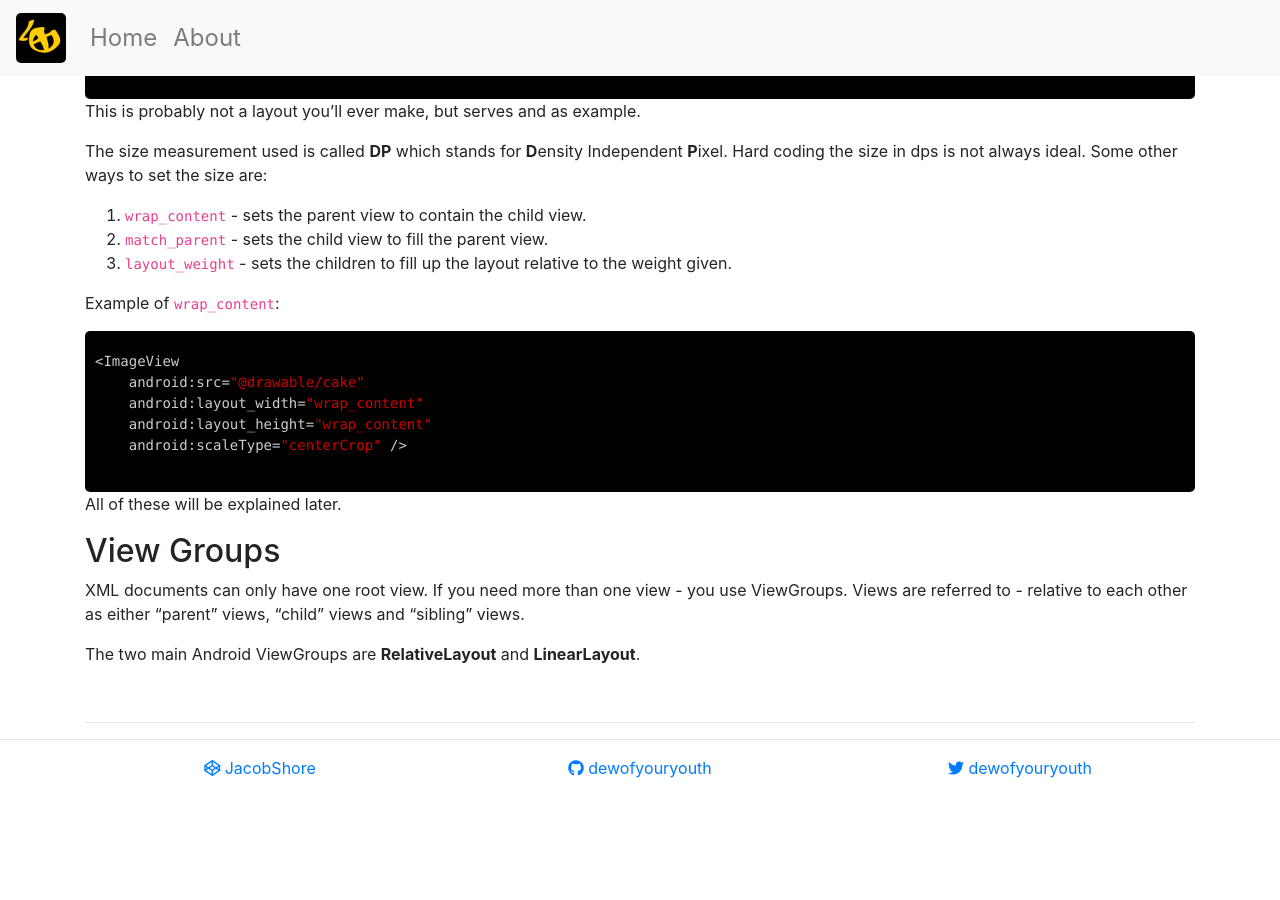
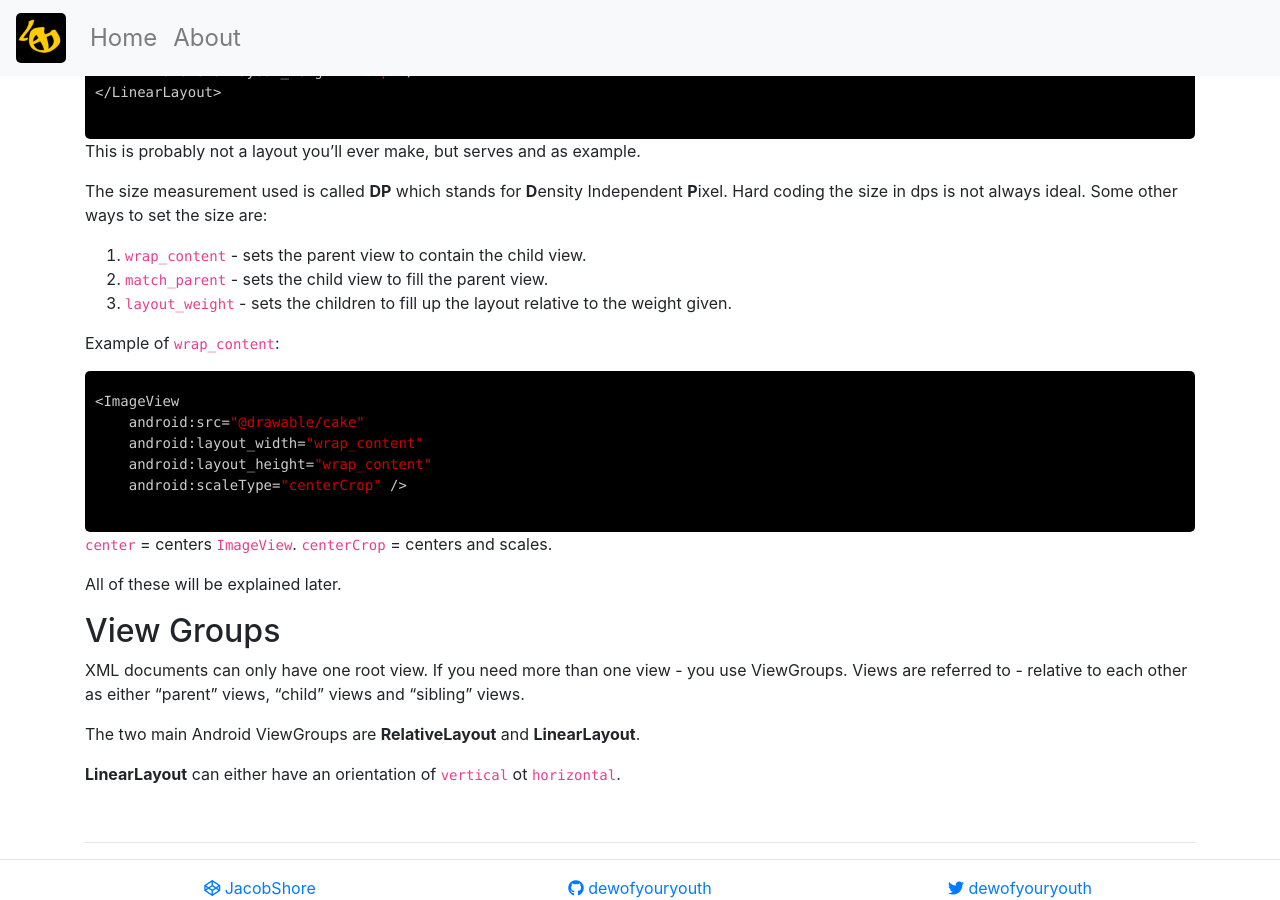
Before and after one commit to DewofyourYouth/DewofyourYouth.github.io, a Jekyll site: the page built from _posts/2018-10-21-android-notes.md, in a window 1280 px wide and 900 px high, scrolled down 1005 px. Built offline with Jekyll 4.4.1, drawn with Linux system fonts in a browser that asks for light colours; nearby versions of some CDN libraries; comment, search, counter and statistics services are not loaded; before the commit the page ends 1785 px from its top, so only the background shows below that; some of the changed text lies outside the part shown.

Commit message:
linear layout

````diff
--- a/_posts/2018-10-21-android-notes.md
+++ b/_posts/2018-10-21-android-notes.md
@@ -71,6 +73,9 @@ Example of `wrap_content`:
     android:scaleType="centerCrop" />
 ```
 
+`center` = centers `ImageView`.
+`centerCrop` = centers and scales.
+
 All of these will be explained later.
 
 ## View Groups
@@ -78,3 +83,5 @@ All of these will be explained later.
 XML documents can only have one root view. If you need more than one view - you use ViewGroups. Views are referred to - relative to each other as either "parent" views, "child" views and "sibling" views.
 
 The two main Android ViewGroups are **RelativeLayout** and **LinearLayout**.
+
+**LinearLayout** can either have an orientation of `vertical` ot `horizontal`.
````
Also changed, not shown: other parts of _posts/2018-10-21-android-notes.md (+2 -0 lines).
